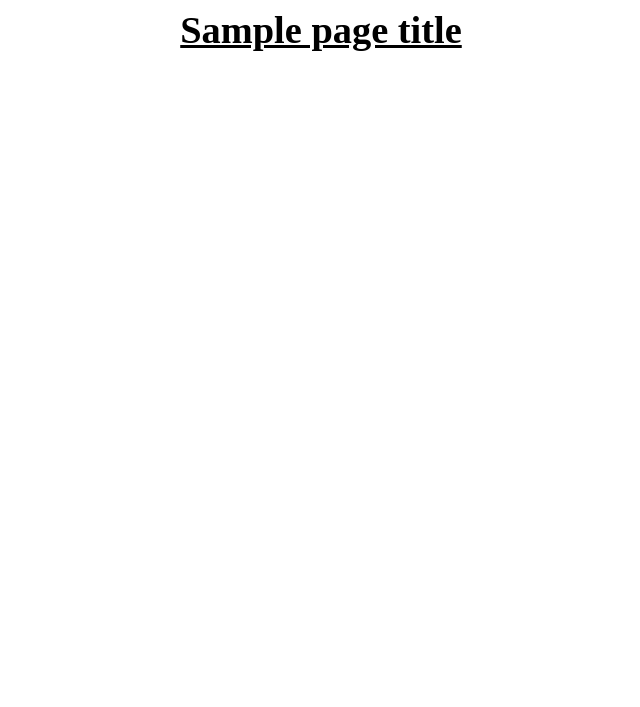
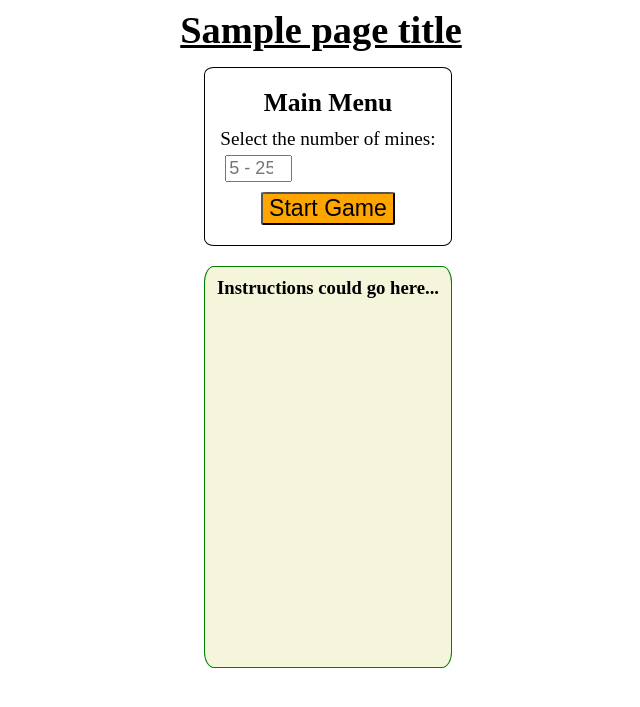
Before and after one commit to LaunchCodeEducation/LCHS_minesweeper_solution, a Flask app: template templates/index.html in a window 1280 px wide. Shown: the top 707 px of the page, without its empty margins (319-959 px from the left). Run offline with Flask 2, Linux system fonts and the light colour scheme; the template is opened without the code that fills it: most values are stand-ins (such as "Sample title", 1, 10 or a date in 2020).

Commit message:
Finished home page tutorial.

```diff
--- a/main.py
+++ b/main.py
@@ -8,6 +8,7 @@ app.secret_key = 'K>~EEAnH_x,Z{q.43;NmyQiNz1^Yr7'
 
 @app.route('/', methods=['GET', 'POST'])
 def index():
+    reset_board()
     return render_template("index.html", page_title = "Play Minesweeper")
 
 @app.route('/play', methods=['GET', 'POST'])
--- a/templates/index.html
+++ b/templates/index.html
@@ -3,11 +3,39 @@
 {% block content %}
 <section class="centered">
     <section class="form-section">
-        <!-- Display an inactive game table here. -->
+        <table>
+            <tr>
+                {% for column in session['columns'] %}
+                    <th class="centered">{{column}}</th>
+                {% endfor %}
+            </tr>
+            {% for row in session['rows'] %}
+                <tr>
+                    {% for cell in row %}
+                        {% if cell|length == 1 %}
+                            <td class="centered"><strong>{{cell}}</strong></td>
+                        {% else %}
+                            <td class="empty"><button disabled>{{cell}}</button></td>
+                        {% endif %}
+                    {% endfor %}
+                </tr>
+            {% endfor %}
+        </table>
     </section>
     <section class="form-section">
-        <!-- Add the Main Menu form here. -->
-        <!-- Add an optional instructions section here. -->
+        <form class = "menu" action="/" method = "POST">
+            <h2>Main Menu</h2>
+            <label>
+                Select the number of mines: <br>
+                <input class="menu" type="number" name="num_mines" min="5" max="25" placeholder="5 - 25" />
+                <section class="centered">
+                    <button class="menu">Start Game</button>
+                </section>
+            </label>
+        </form>
+        <section class="instructions">
+            <h3>Instructions could go here...</h3>
+        </section>
     </section>
 </section>
 {% endblock %}
```
